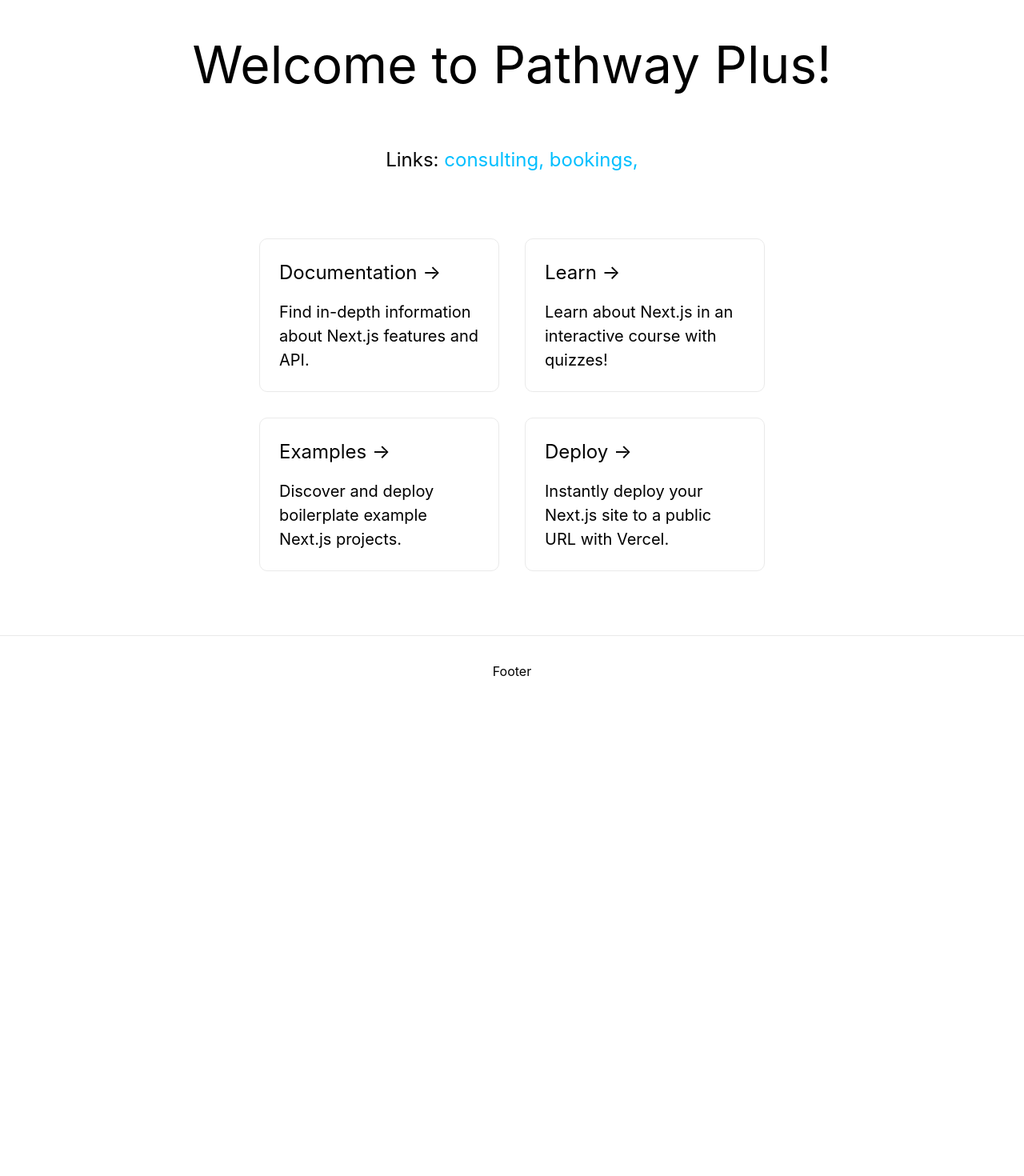
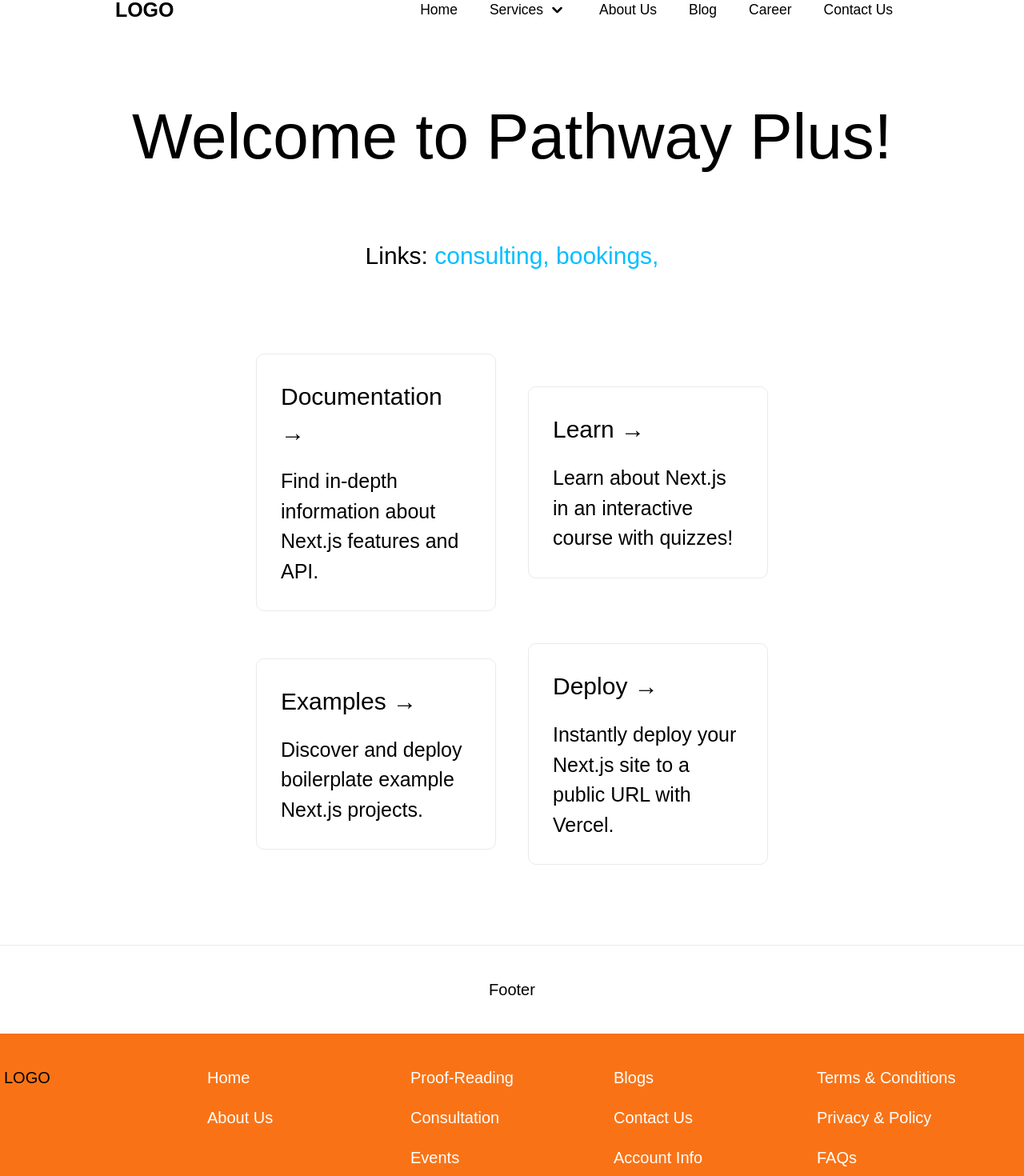
Before and after one commit to Pathway-plus/Pathway-Plus, a Next.js app: page / in a window 1280 px wide. Shown: the part 20-1490 px from the top of the page at 80% size. Before the commit the page ends 903 px from the top, so only its background shows below. Built offline with nearby package versions, Linux system fonts and the light colour scheme.

Commit message:
Added navbar and footer

```diff
--- /dev/null
+++ b/src/components/footer.tsx
@@ -0,0 +1,92 @@
+const footer: React.FC = () => {
+  return (
+    <footer className="bg-orange-500">
+      <div className="grid grid-cols-2 py-8 px-1 md:grid-cols-5">
+        <span>LOGO</span>
+        <div>
+          <ul className="text-white">
+            <li className="mb-4">
+              <a href="/" className="hover:underline">
+                Home
+              </a>
+            </li>
+            <li className="mb-4">
+              <a href="#" className="hover:underline">
+                About Us
+              </a>
+            </li>
+          </ul>
+        </div>
+        <div>
+          <ul className="text-white">
+            <li className="mb-4">
+              <a href="#" className="hover:underline">
+                Proof-Reading
+              </a>
+            </li>
+            <li className="mb-4">
+              <a href="#" className="hover:underline">
+                Consultation
+              </a>
+            </li>
+            <li className="mb-4">
+              <a href="#" className="hover:underline">
+                Events
+              </a>
+            </li>
+          </ul>
+        </div>
+        <div>
+          <ul className="text-white">
+            <li className="mb-4">
+              <a href="#" className="hover:underline">
+                Blogs
+              </a>
+            </li>
+            <li className="mb-4">
+              <a href="#" className="hover:underline">
+                Contact Us
+              </a>
+            </li>
+            <li className="mb-4">
+              <a href="#" className="hover:underline">
+                Account Info
+              </a>
+            </li>
+            <li className="mb-4">
+              <a href="#" className="hover:underline">
+                Booking
+              </a>
+            </li>
+          </ul>
+        </div>
+        <div>
+          <ul className="text-white">
+            <li className="mb-4">
+              <a href="#" className="hover:underline">
+                Terms &amp; Conditions
+              </a>
+            </li>
+            <li className="mb-4">
+              <a href="#" className="hover:underline">
+                Privacy & Policy
+              </a>
+            </li>
+            <li className="mb-4">
+              <a href="#" className="hover:underline">
+                FAQs
+              </a>
+            </li>
+          </ul>
+        </div>
+      </div>
+      <div className="py-6 px-4 bg-orange-500 flex items-center justify-between">
+        <span className="m-auto text-sm text-white text-center">
+          Copyright ©2022. All rights reserved by Pathway Plus.
+        </span>
+      </div>
+    </footer>
+  );
+};
+
+export default footer;
--- /dev/null
+++ b/src/components/layout.tsx
@@ -0,0 +1,18 @@
+import Footer from "./footer";
+import Navbar from "./navbar";
+
+interface Props {
+  children: React.ReactNode;
+}
+
+const Layout: React.FC<Props> = ({ children }) => {
+  return (
+    <>
+      <Navbar />
+      <main>{children}</main>
+      <Footer />
+    </>
+  );
+};
+
+export default Layout;
--- /dev/null
+++ b/src/components/navbar.tsx
@@ -0,0 +1,125 @@
+const navbar: React.FC = () => {
+  return (
+    <nav className="bg-white border-gray-200">
+      <div className="flex justify-around items-center">
+        <a href="#" className="flex items-center">
+          <span className="self-center text-xl font-semibold whitespace-nowrap">
+            LOGO
+          </span>
+        </a>
+
+        {/* <button
+          data-collapse-toggle="mobile-menu"
+          type="button"
+          className="inline-flex justify-center items-center ml-3 text-gray-400 rounded-lg md:hidden hover:text-gray-900 focus:outline-none focus:ring-2 focus:ring-blue-300"
+          aria-controls="mobile-menu-2"
+          aria-expanded="false"
+        >
+          <span className="sr-only">Open main menu</span>
+          <svg
+            className="w-6 h-6"
+            aria-hidden="true"
+            fill="currentColor"
+            viewBox="0 0 20 20"
+            xmlns="http://www.w3.org/2000/svg"
+          >
+            <path
+              fill-rule="evenodd"
+              d="M3 5a1 1 0 011-1h12a1 1 0 110 2H4a1 1 0 01-1-1zM3 10a1 1 0 011-1h12a1 1 0 110 2H4a1 1 0 01-1-1zM3 15a1 1 0 011-1h12a1 1 0 110 2H4a1 1 0 01-1-1z"
+              clip-rule="evenodd"
+            ></path>
+          </svg>
+        </button> */}
+
+        <div className="hidden w-full md:block md:w-auto" id="mobile-menu">
+          <ul className="flex flex-col p-4 mt-4 bg-gray-50 rounded-lg border border-gray-100 md:flex-row md:space-x-8 md:mt-0 md:text-sm md:font-medium md:border-0 md:bg-white md">
+            <li>
+              <a href="/" className="nav-items" aria-current="page">
+                Home
+              </a>
+            </li>
+            <li>
+              <button
+                id="dropdownNavbarLink"
+                data-dropdown-toggle="dropdownNavbar"
+                className="flex justify-between items-center py-2 pr-4 pl-3 w-full font-medium text-black rounded hover:text-orange-500 md:hover:bg-transparent md:border-0 md:p-0 md:w-auto"
+              >
+                Services{" "}
+                <svg
+                  className="ml-1 w-5 h-5"
+                  aria-hidden="true"
+                  fill="currentColor"
+                  viewBox="0 0 20 20"
+                  xmlns="http://www.w3.org/2000/svg"
+                >
+                  <path
+                    fill-rule="evenodd"
+                    d="M5.293 7.293a1 1 0 011.414 0L10 10.586l3.293-3.293a1 1 0 111.414 1.414l-4 4a1 1 0 01-1.414 0l-4-4a1 1 0 010-1.414z"
+                    clip-rule="evenodd"
+                  ></path>
+                </svg>
+              </button>
+              {/* <!-- Dropdown menu --> */}
+              <div
+                id="dropdownNavbar"
+                className="hidden z-10 w-44 font-normal bg-white rounded divide-y divide-gray-100 shadow"
+                style={{
+                  position: "absolute",
+                  inset: "0px auto auto 0px",
+                  margin: "0px",
+                  transform: "translate3d(0px, 10.2px, 0px)",
+                }}
+                data-popper-reference-hidden=""
+                data-popper-escaped=""
+                data-popper-placement="bottom"
+              >
+                <ul
+                  className="py-1 text-sm text-gray-700"
+                  aria-labelledby="dropdownLargeButton"
+                >
+                  <li>
+                    <a href="/consulting" className="dropdown-items">
+                      Consultation
+                    </a>
+                  </li>
+                  <li>
+                    <a href="#" className="dropdown-items">
+                      Proofreading
+                    </a>
+                  </li>
+                  <li>
+                    <a href="#" className="dropdown-items">
+                      Events
+                    </a>
+                  </li>
+                </ul>
+              </div>
+            </li>
+            <li>
+              <a href="#" className="nav-items">
+                About Us
+              </a>
+            </li>
+            <li>
+              <a href="#" className="nav-items">
+                Blog
+              </a>
+            </li>
+            <li>
+              <a href="#" className="nav-items">
+                Career
+              </a>
+            </li>
+            <li>
+              <a href="#" className="nav-items">
+                Contact Us
+              </a>
+            </li>
+          </ul>
+        </div>
+      </div>
+    </nav>
+  );
+};
+
+export default navbar;
--- a/src/pages/_app.tsx
+++ b/src/pages/_app.tsx
@@ -1,8 +1,13 @@
 import "../styles/globals.css";
 import type { AppProps } from "next/app";
+import Layout from "../components/layout";
 
 function MyApp({ Component, pageProps }: AppProps) {
-	return <Component {...pageProps} />;
+  return (
+    <Layout>
+      <Component {...pageProps} />
+    </Layout>
+  );
 }
 
 export default MyApp;
--- /dev/null
+++ b/src/pages/_document.tsx
@@ -0,0 +1,21 @@
+import { Html, Head, Main, NextScript } from "next/document";
+
+function Document() {
+  return (
+    <Html>
+      <Head>
+        <link
+          rel="stylesheet"
+          href="https://unpkg.com/flowbite@1.5.3/dist/flowbite.min.css"
+        />
+      </Head>
+      <body>
+        <Main />
+        <NextScript />
+        <script src="https://unpkg.com/flowbite@1.5.3/dist/flowbite.js"></script>
+      </body>
+    </Html>
+  );
+}
+
+export default Document;
--- a/src/styles/globals.css
+++ b/src/styles/globals.css
@@ -2,12 +2,14 @@
 @tailwind components;
 @tailwind utilities;
 
+@import url("https://fonts.googleapis.com/css2?family=Poppins&display=swap");
+
 html,
 body {
+  font-size: 20px;
   padding: 0;
   margin: 0;
-  font-family: -apple-system, BlinkMacSystemFont, Segoe UI, Roboto, Oxygen,
-    Ubuntu, Cantarell, Fira Sans, Droid Sans, Helvetica Neue, sans-serif;
+  font-family: "Poppins", sans-serif;
 }
 
 a {
@@ -19,3 +21,11 @@ a {
   padding: 0px;
   margin: 0px;
 }
+
+.nav-items {
+  @apply block p-5 text-black rounded hover:text-orange-500 md:hover:bg-transparent md:border-0 md:p-0;
+}
+
+.dropdown-items {
+  @apply block py-2 px-4 hover:bg-gray-100;
+}
```
